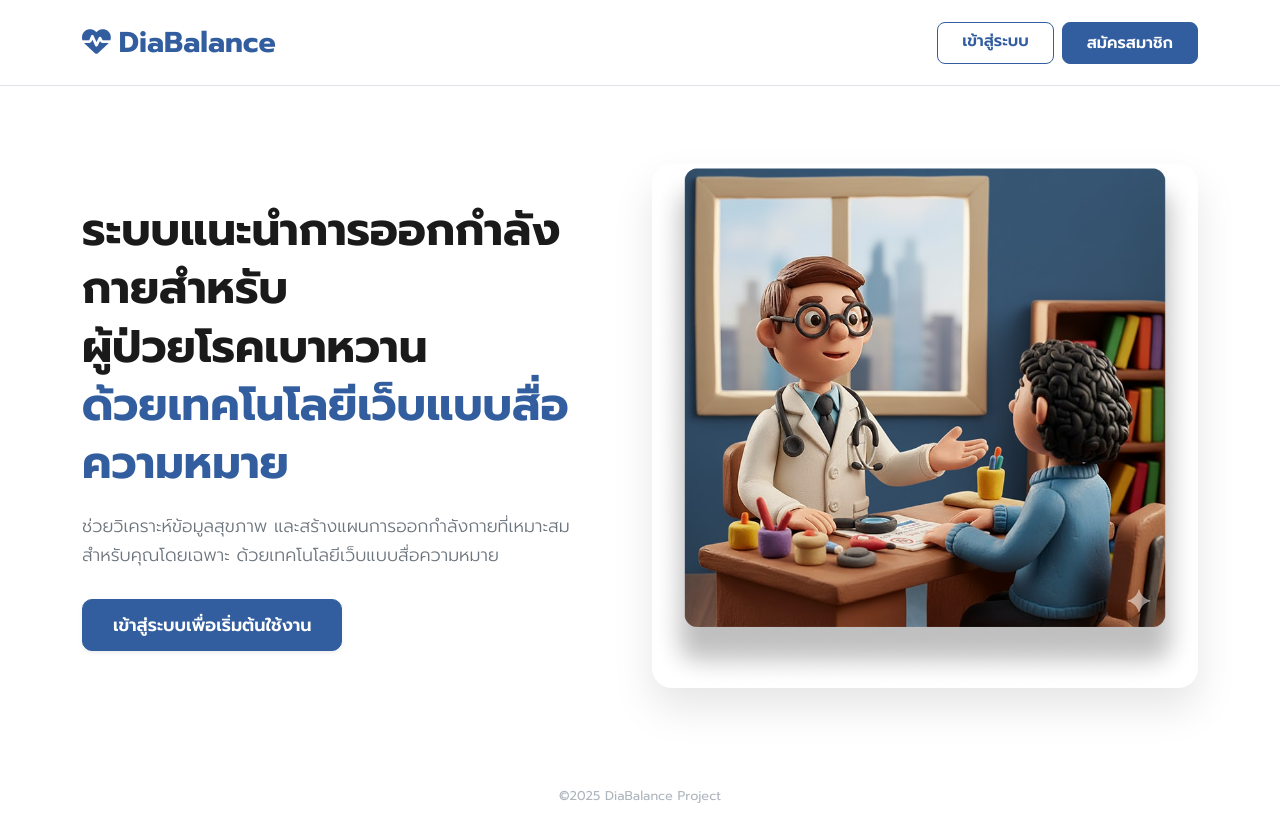
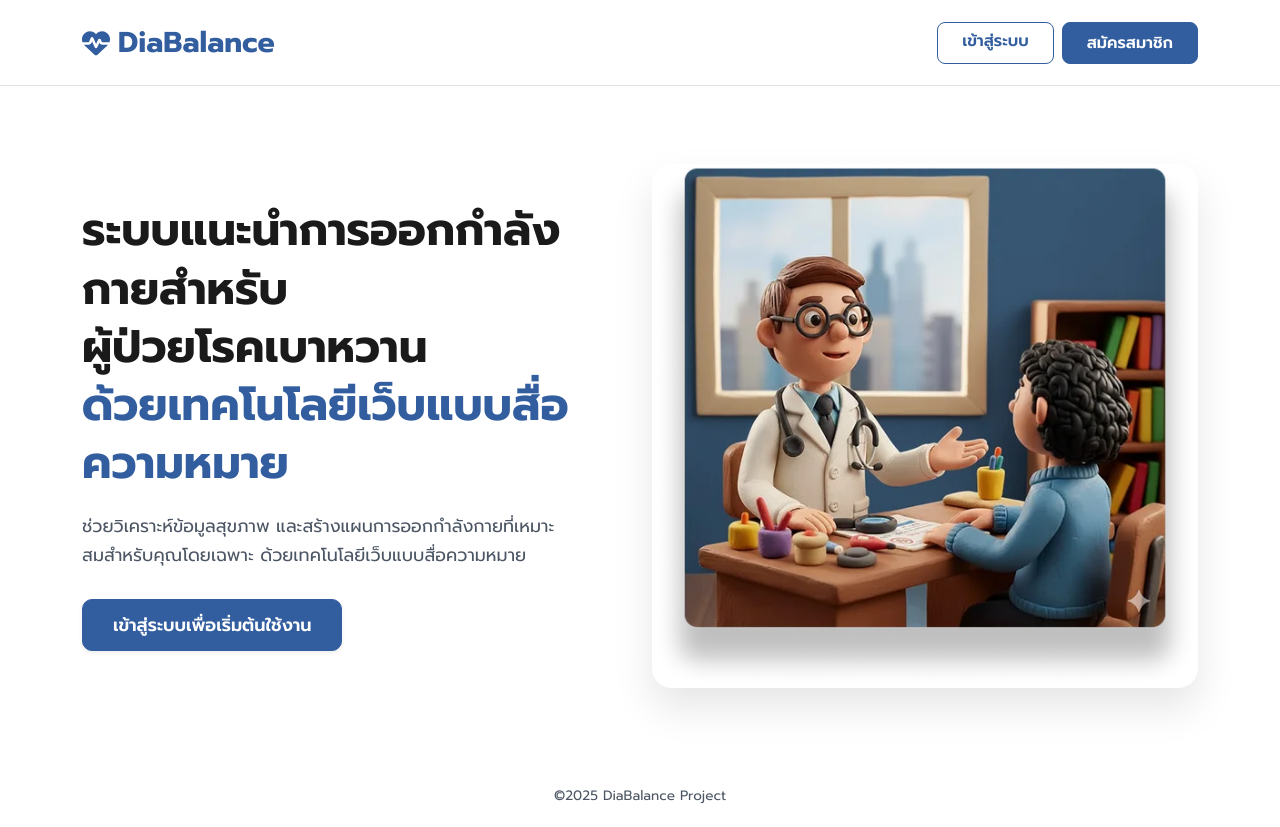
Before and after one commit to cheetahzaza555/web_reccom_diabete, a Flask app: page / in a window 1280 px wide. Before the commit the page ends 803 px from the top, so only its background shows below. Run offline with Flask 3, Linux system fonts and the light colour scheme.

Commit message:
Update Lighthouse LandingPage

```diff
--- a/back_end/templates/landing.html
+++ b/back_end/templates/landing.html
@@ -4,10 +4,17 @@
     <meta charset="UTF-8">
     <meta name="viewport" content="width=device-width, initial-scale=1.0">
     <title>DiaBalance - ระบบแนะนำการออกกำลังกายสำหรับผู้ป่วยโรคเบาหวาน</title>
+    <meta name="description" content="DiaBalance เว็บแอปพลิเคชันแนะนำการออกกำลังกายสำหรับผู้ป่วยโรคเบาหวานด้วยเทคโนโลยีเว็บแบบสื่อความหมาย วิเคราะห์สุขภาพและสร้างแผนออกกำลังกายเฉพาะบุคคลอย่างปลอดภัย">
+    <meta name="theme-color" content="#325e9f">
+    <link rel="canonical" href="https://diabalance.tech/">
+
+    <!-- Preconnect for performance -->
+    <link rel="preconnect" href="https://fonts.googleapis.com">
+    <link rel="preconnect" href="https://fonts.gstatic.com" crossorigin>
+    <link rel="preconnect" href="https://cdn.jsdelivr.net">
 
     <link href="https://cdn.jsdelivr.net/npm/bootstrap@5.3.0/dist/css/bootstrap.min.css" rel="stylesheet">
-    <link href="https://fonts.googleapis.com/css2?family=Prompt:wght@300;400;600;700&display=swap" rel="stylesheet">
-    <link rel="stylesheet" href="https://cdnjs.cloudflare.com/ajax/libs/font-awesome/6.4.0/css/all.min.css">
+    <link href="https://fonts.googleapis.com/css2?family=Prompt:wght@400;600;700&display=swap" rel="stylesheet">
 
     <style>
         body {
@@ -17,7 +24,7 @@
             overflow-x: hidden;
         }
 
-        /* สีหลักของแบรนด์ (อิงจากภาพ) */
+        /* สีหลักของแบรนด์ */
         :root {
             --primary-blue: #325e9f; /* สีน้ำเงินเข้มตามปุ่ม */
             --light-blue: #4a7abf;
@@ -29,8 +36,9 @@
             color: var(--primary-blue) !important;
             font-size: 1.8rem;
         }
-        .navbar-brand i {
+        .navbar-brand svg {
             margin-right: 8px;
+            vertical-align: -0.15em;
         }
         .btn-outline-primary {
             color: var(--primary-blue);
@@ -40,11 +48,12 @@
         }
         .btn-outline-primary:hover {
             background-color: var(--primary-blue);
-            color: white;
+            color: #ffffff;
         }
         .btn-primary {
             background-color: var(--primary-blue);
             border-color: var(--primary-blue);
+            color: #ffffff;
             font-weight: 600;
             border-radius: 8px;
             padding: 8px 20px;
@@ -52,6 +61,7 @@
         .btn-primary:hover {
             background-color: var(--light-blue);
             border-color: var(--light-blue);
+            color: #ffffff;
         }
 
         /* --- Hero Section --- */
@@ -70,8 +80,8 @@
             color: var(--primary-blue);
         }
         .hero-subtitle {
-            font-weight: 300;
-            color: #6c757d;
+            font-weight: 400;
+            color: #4b5563; /* High contrast ratio for WCAG AAA */
             font-size: 1.1rem;
             line-height: 1.6;
             margin-bottom: 30px;
@@ -91,6 +101,8 @@
         .hero-image {
             width: 100%;
             max-width: 600px;
+            height: auto;
+            aspect-ratio: 600 / 576;
             border-radius: 20px;
             box-shadow: 0 20px 40px rgba(0,0,0,0.1);
             object-fit: cover;
@@ -98,8 +110,8 @@
 
         /* Footer */
         .footer-tiny {
-            color: #adb5bd;
-            font-size: 0.8rem;
+            color: #4b5563; /* Contrast ratio 7.3:1 (AAA) */
+            font-size: 0.85rem;
             text-align: center;
             padding: 20px 0;
         }
@@ -124,10 +136,14 @@
 </head>
 <body>
 
+    <header>
         <nav class="navbar navbar-expand-lg navbar-light py-3 border-bottom">
             <div class="container">
                 <a class="navbar-brand d-flex align-items-center" href="/">
-                <i class="fa-solid fa-heart-pulse"></i> DiaBalance
+                    <svg width="28" height="28" viewBox="0 0 512 512" fill="currentColor" aria-hidden="true">
+                        <path d="M228.3 469.1L47.6 300.4c-4.2-3.9-8.2-8.1-11.9-12.4l87 0c22.6 0 43-13.6 51.7-34.5l10.5-25.2 49.3 109.5c3.8 8.5 12.1 14 21.4 14.1s17.8-5 22-13.3L320 253.7l1.7 3.4c9.5 19 28.9 31 50.1 31l104.5 0c-3.7 4.3-7.7 8.5-11.9 12.4L283.7 469.1c-7.5 7-17.4 10.9-27.7 10.9s-20.2-3.9-27.7-10.9zM503.7 240l-132 0c-3 0-5.8-1.7-7.2-4.4l-23.2-46.3c-4.1-8.1-12.4-13.3-21.5-13.3s-17.4 5.1-21.5 13.3l-41.4 82.8L205.9 158.2c-3.9-8.7-12.7-14.3-22.2-14.1s-18.1 5.9-21.8 14.8l-31.8 76.3c-1.2 3-4.2 4.9-7.4 4.9L16 240c-2.6 0-5 .4-7.3 1.1C3 225.2 0 208.2 0 190.9l0-5.8c0-69.9 50.5-129.5 119.4-141C165 36.5 211.4 51.4 244 84l12 12 12-12c32.6-32.6 79-47.5 124.6-39.9C461.5 55.6 512 115.2 512 185.1l0 5.8c0 16.9-2.8 33.5-8.3 49.1z"/>
+                    </svg>
+                    DiaBalance
                 </a>
 
                 <div class="d-flex gap-2">
@@ -136,8 +152,9 @@
                 </div>
             </div>
         </nav>
+    </header>
 
-    <section class="hero-section">
+    <main class="hero-section">
         <div class="container">
             <div class="row align-items-center">
 
@@ -156,18 +173,26 @@
 
                 <div class="col-lg-6">
                     <div class="hero-img-container">
-                        <img src="{{ url_for('static', filename='images/landing_page/img01.png') }}" alt="Doctor consulting patient" class="hero-image" onerror="this.src='https://images.unsplash.com/photo-1576091160550-2173ff9e5ee5?q=80&w=1000&auto=format&fit=crop';">
+                        <picture>
+                            <source srcset="{{ url_for('static', filename='images/landing_page/img01-600.webp') }}" type="image/webp">
+                            <img src="{{ url_for('static', filename='images/landing_page/img01.png') }}"
+                                 alt="DiaBalance ระบบแนะนำการออกกำลังกายสำหรับผู้ป่วยโรคเบาหวาน"
+                                 class="hero-image"
+                                 width="600"
+                                 height="576"
+                                 fetchpriority="high"
+                                 onerror="this.src='https://images.unsplash.com/photo-1576091160550-2173ff9e5ee5?q=80&w=1000&auto=format&fit=crop';">
+                        </picture>
                     </div>
                 </div>
 
             </div>
         </div>
-    </section>
+    </main>
 
-    <div class="footer-tiny">
+    <footer class="footer-tiny">
         &copy;2025 DiaBalance Project
-    </div>
+    </footer>
 
-    <script src="https://cdn.jsdelivr.net/npm/bootstrap@5.3.0/dist/js/bootstrap.bundle.min.css"></script>
 </body>
 </html>
```
Also changed, not shown: back_end/static/images/landing_page/img01-600.webp (added), back_end/static/images/landing_page/img01.webp (added), 1 other file. Lines whose indentation alone changed are shown as unchanged.
